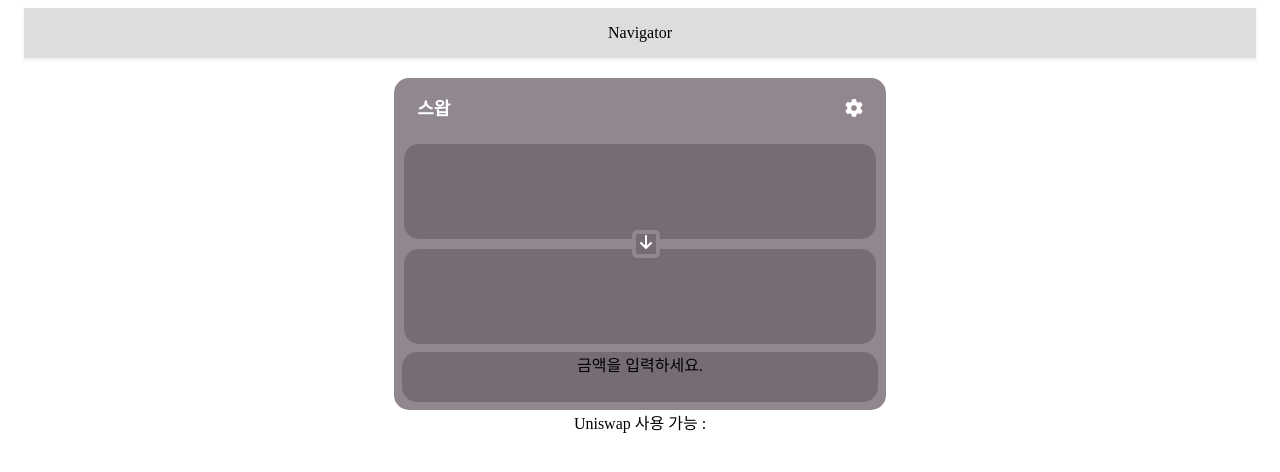
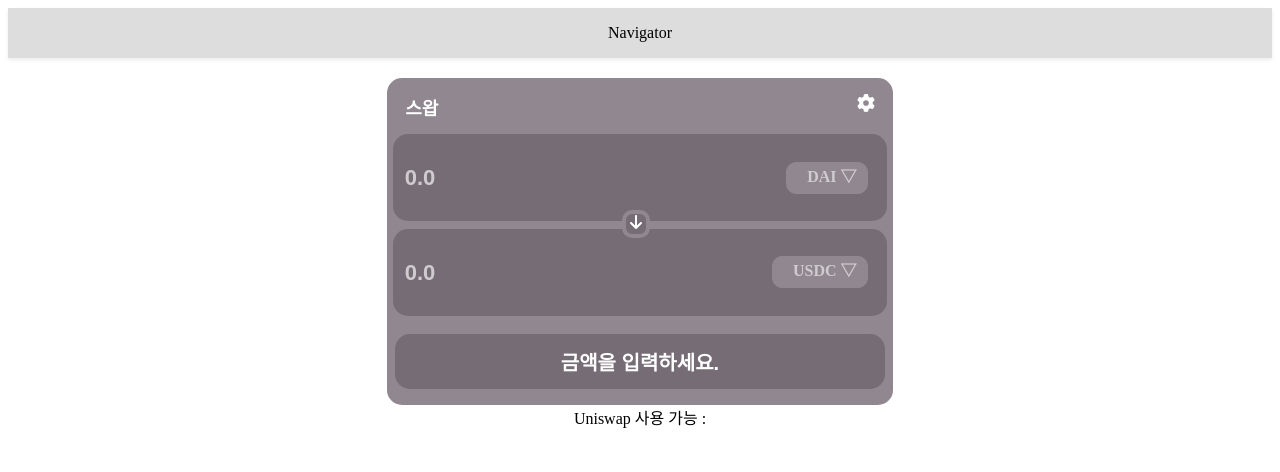
Before and after one commit to sp8190/uniswap-swap-ui, a React app: page / in a window 1280 px wide. Shown: the top 472 px of the page. Built offline with nearby package versions, Linux system fonts and the light colour scheme.

Commit message:
api left

```diff
--- a/package.json
+++ b/package.json
@@ -28,6 +28,7 @@
     "@fortawesome/react-fontawesome": "^0.2.0",
     "@tanstack/react-query": "^4.24.9",
     "@tanstack/react-query-devtools": "^4.24.9",
+    "axios": "^1.3.3",
     "react": "^18.2.0",
     "react-dom": "^18.2.0",
     "styled-components": "^5.3.6"
--- a/src/App.tsx
+++ b/src/App.tsx
@@ -3,8 +3,8 @@ import SwapUI from "./screen/SwapUI";
 import styled from "styled-components";
 
 const Wrapper = styled.div`
-  padding-left: 1rem;
-  padding-right: 1rem;
+  // padding-left: 1rem;
+  // padding-right: 1rem;
 `;
 
 export default function App() {
--- a/src/modal/SwapModal.tsx
+++ b/src/modal/SwapModal.tsx
@@ -1,23 +1,169 @@
+import { PropsWithChildren } from "react";
+import { FontAwesomeIcon } from "@fortawesome/react-fontawesome";
+import { faX, faPenToSquare } from "@fortawesome/free-solid-svg-icons";
+import { useState } from "react";
 import styled from "styled-components";
 
-const Wrapper = styled.div`
-  padding-left: 1rem;
-  padding-right: 1rem;
-  // text-align: center;
-  margin: 0 auto;
+interface ModalDefaultType {
+  onClickToggleModal: () => void;
+  nameChange: () => void;
+  children: boolean;
+}
+
+export default function Modal({
+  onClickToggleModal,
+  nameChange,
+  children,
+}: PropsWithChildren<ModalDefaultType>) {
+  // children === true 위에 버튼
+  // children === false 아래에 버튼
+  const [isText, setText] = useState<string>("");
+
+  const TextChange = (
+    e: React.ChangeEvent<HTMLTextAreaElement | HTMLInputElement>
+  ) => {
+    setText(e.target.value);
+  };
+  return (
+    <ModalWrapper>
+      <DialogBox>
+        <SwapText>
+          <span className="left_text">토큰 선택</span>
+          <FontAwesomeIcon
+            icon={faX}
+            className="right_icon"
+            onClick={(e: React.MouseEvent) => {
+              e.preventDefault();
+              if (onClickToggleModal) {
+                onClickToggleModal();
+              }
+            }}
+          />
+        </SwapText>
+        <SearchBox>
+          <input
+            id="first"
+            type="string"
+            className="InputCoinName"
+            placeholder="이름 검색 또는 주소 붙여 넣기"
+            value={isText}
+            onChange={TextChange}
+          />
+        </SearchBox>
+        <SearchHistory>{/* 검색 기록 */}</SearchHistory>
+        <CoinList>{/* 토큰 리스트 */}</CoinList>
+        <CoinManage>
+          <div
+            onClick={() => {
+              alert("준비중입니다.");
+            }}
+            className="listManage"
+          >
+            <FontAwesomeIcon icon={faPenToSquare} />
+            <span>토큰 목록 관리</span>
+          </div>
+        </CoinManage>
+      </DialogBox>
+      <Backdrop
+        onClick={(e: React.MouseEvent) => {
+          e.preventDefault();
+
+          if (onClickToggleModal) {
+            onClickToggleModal();
+          }
+        }}
+      />
+    </ModalWrapper>
+  );
+}
+
+const ModalWrapper = styled.div`
+  display: flex;
+  width: 100%;
+  height: 100%;
+  align-items: center;
+  justify-content: center;
+`;
+const DialogBox = styled.dialog`
+  display: flex;
+  width: 60%;
+  height: 600px;
+  top: 10px;
+  flex-direction: column;
+  align-items: center;
+  border: none;
+  border-radius: 8px;
+  box-shadow: 0 0 30px rgba(30, 30, 30, 0.185);
+  box-sizing: border-box;
+  background-color: white;
+  z-index: 10000;
 `;
 
-export default function SwapModal() {
-  return (
-    <Wrapper>
-      <div>
-        토큰 선택
-        {/* 닫기 이미지 <div></div> */}
-        <div>이름 검색 또는 주소 붙여 넣기</div>
-        {/* 최근 검색 토큰들 <div></div> */}
-        {/* 검색하는 토큰 목록 <div></div> */}
-        <div>토큰 목록 관리</div>
-      </div>
-    </Wrapper>
-  );
-}
+const SwapText = styled.div`
+  display: flex;
+  width: 100%;
+  height: 70px;
+  color: #000000;
+  align-items: center;
+  justify-content: center;
+  .left_text {
+    font-size: 18px;
+    font-weight: bold;
+    margin-right: auto;
+    margin-left: 18px;
+  }
+  .right_icon {
+    width: 18px;
+    height: 18px;
+    margin-top: 4px;
+    margin-right: 18px;
+    cursor: pointer;
+  }
+`;
+const SearchBox = styled.div`
+  display: flex;
+  width: 100%;
+  height: 55px;
+  .InputCoinName {
+    width: 97%;
+    text-indent: 10px;
+    font-size: 16px;
+    border: 2px solid #908790;
+    border-radius: 15px;
+    color: #000000;
+    background: #ffffff;
+  }
+`;
+
+const SearchHistory = styled.div`
+  display: flex;
+  width: 100%;
+  height: 100px;
+  border-bottom: 1px solid;
+`;
+const CoinList = styled.div`
+  display: flex;
+  width: 100%;
+  height: 300px;
+  border-bottom: 1px solid;
+`;
+const CoinManage = styled.span`
+  display: flex;
+  width: 100%;
+  height: 80px;
+  align-items: center;
+  justify-content: center;
+  color: #5babab;
+  .listManage {
+    cursor: pointer;
+  }
+`;
+
+const Backdrop = styled.div`
+  width: 100vw;
+  height: 100vh;
+  position: fixed;
+  top: 0;
+  z-index: 9999;
+  background-color: rgba(0, 0, 0, 0.2);
+`;
--- a/src/screen/SwapUI.tsx
+++ b/src/screen/SwapUI.tsx
@@ -1,16 +1,172 @@
 import SwapModal from "../modal/SwapModal";
 import styled from "styled-components";
+import axios from "axios";
+import { useQuery } from "@tanstack/react-query";
 import { faGear, faArrowDown } from "@fortawesome/free-solid-svg-icons";
 import { FontAwesomeIcon } from "@fortawesome/react-fontawesome";
+import { useState, useCallback } from "react";
+
+type Information = { first: undefined | number; second: undefined | number };
+type CoinInfo = { id: string };
+const url = `https://api.coingecko.com/api/v3/simple/price?vs_currencies=USD&ids=`;
+
+export default function SwapUI() {
+  const [isOpenModal, setOpenModal] = useState<boolean>(false);
+  const [isNumModal, setNumModal] = useState<boolean>(false);
+  const [isCoin, setCoin] = useState<CoinInfo[]>([
+    { id: "DAI" },
+    { id: "USDC" },
+  ]);
+  const [isNumber, setNumber] = useState<Information>({
+    first: undefined,
+    second: undefined,
+  });
+  const onClickToggleModal = useCallback(() => {
+    setOpenModal(!isOpenModal);
+  }, [isOpenModal]);
+
+  // 바꿔야함
+  const nameChange = useCallback(() => {
+    setOpenModal(!isOpenModal);
+  }, [isOpenModal]);
+
+  // const axiosFirstCoin = () => {
+  //   return axios.get(url + isCoin[0].id);
+  // };
+  // const axiosSecondCoin = () => {
+  //   return axios.get(url + isCoin[1].id);
+  // };
+
+  // const firstCoin = useQuery(["first"], axiosFirstCoin);
+  // const secondCoin = useQuery(["second"], axiosSecondCoin);
+
+  const { first, second } = isNumber;
+
+  const NumberChange = (
+    e: React.ChangeEvent<HTMLTextAreaElement | HTMLInputElement>
+  ) => {
+    if (Number(e.target.value) === 0 || e.target.value === undefined) {
+      setNumber({
+        ...isNumber,
+        [e.target.id]: undefined,
+      });
+    } else {
+      setNumber({
+        ...isNumber,
+        [e.target.id]: Number(e.target.value),
+      });
+    }
+  };
+
+  const onStart = () => {
+    alert("준비 중입니다.");
+  };
+  const onCheckList = (): boolean => {
+    const listComponent = Object(isNumber);
+    if (listComponent.first === 0 || listComponent.first === undefined)
+      return false;
+    else if (listComponent.second === 0 || listComponent.second === undefined)
+      return false;
+    else {
+      return true;
+    }
+  };
+
+  return (
+    <Wrapper>
+      <div className="rounded">
+        <SwapText>
+          <span className="left_text">스왑</span>
+          <FontAwesomeIcon
+            icon={faGear}
+            className="right_icon"
+            // onClick={() => alert("준비 중입니다")}
+            onClick={() => alert(isCoin)}
+            // onClick={() => alert(isNumber.first + " " + isNumber.second)}
+          />
+        </SwapText>
+        <CoinBox>
+          <div className="InputBox">
+            <input
+              id="first"
+              type="number"
+              className="InputNumber"
+              step="0.0000000001"
+              placeholder="0.0"
+              value={first}
+              onChange={NumberChange}
+            />
+
+            <div
+              onClick={() => {
+                onClickToggleModal();
+                setNumModal(true);
+              }}
+              className="openModal"
+            >
+              <span className="text">{isCoin[0].id} ▽</span>
+            </div>
+          </div>
+          <div className="arrowDown">
+            <FontAwesomeIcon icon={faArrowDown} />
+          </div>
+          <div className="InputBox">
+            <input
+              id="second"
+              type="number"
+              className="InputNumber"
+              step="0.0000000001"
+              placeholder="0.0"
+              value={second}
+              onChange={NumberChange}
+            />
+            {isOpenModal && (
+              <SwapModal
+                onClickToggleModal={onClickToggleModal}
+                nameChange={nameChange}
+              >
+                {isNumModal}
+              </SwapModal>
+            )}
+            <div
+              onClick={() => {
+                onClickToggleModal();
+                setNumModal(false);
+              }}
+              className="openModal down"
+            >
+              <span className="text">{isCoin[1].id} ▽</span>
+            </div>
+          </div>
+        </CoinBox>
+
+        {onCheckList() ? (
+          <div>
+            <InfoBox>123123</InfoBox>
+            <SwapButton onClick={onStart} className="swap">
+              스왑
+            </SwapButton>
+          </div>
+        ) : (
+          <NoSwapButton onClick={onStart} className="noSwap" disabled>
+            금액을 입력하세요.
+          </NoSwapButton>
+        )}
+      </div>
+
+      <div>Uniswap 사용 가능 : {/* English 버튼 */}</div>
+    </Wrapper>
+  );
+}
 
 const Wrapper = styled.div`
   text-align: center;
   .rounded {
     margin: 0 0 0 30%;
-    padding-top: 1rem;
-    padding-bottom: 1rem;
+    padding-top: 16px;
+    padding-bottom: 16px;
     width: 40%;
-    height: 300px;
+
     border-radius: 15px;
     background: #908790;
   }
@@ -22,24 +178,41 @@ const SwapText = styled.div`
   .left_text {
     font-size: 18px;
     font-weight: bold;
-    margin-right: 40%;
+    margin-left: 18px;
+    float: left;
   }
   .right_icon {
     width: 18px;
     height: 18px;
-    margin-left: 40%;
+    margin-right: 18px;
+    float: right;
     cursor: pointer;
   }
 `;
 
 const CoinBox = styled.div`
+  position: relative;
   height: 200px;
-  position: relative;
-  .InputText {
-    position: relative;
-    margin: 10px;
+  input::-webkit-outer-spin-button,
+  input::-webkit-inner-spin-button {
+    -webkit-appearance: none;
+  }
+  input::placeholder {
+    color: #cfcbcf;
+  }
+
+  .InputBox {
     height: 95px;
+  }
+  .InputNumber {
+    width: 97%;
+    height: 85px;
+    text-indent: 10px;
+    font-size: 22px;
+    font-weight: bold;
+    border: none;
     border-radius: 15px;
+    color: #ffffff;
     background: #766c76;
   }
   .arrowDown {
@@ -49,54 +222,61 @@ const CoinBox = styled.div`
     height: 20px;
     background-color: #766c76;
     border: 4px solid #908790;
-    border-radius: 5px;
-    margin: -10px;
+    border-radius: 10px;
+    margin-top: -20px;
     z-index: 5;
     right: 48%;
     top: 48%;
   }
+  .openModal {
+    cursor: pointer;
+    position: absolute;
+    height: 30px;
+    background-color: #908790;
+    border: 1px solid #908790;
+    border-radius: 10px;
+    color: #cfcbcf;
+    right: 5%;
+    bottom: 70%;
+    z-index: 5;
+  }
+  .down {
+    bottom: 23%;
+  }
+  .text {
+    font-weight: bold;
+    vertical-align: sub;
+    padding-left: 10px;
+    margin: 10px;
+  }
 `;
 
-const SwapButton = styled.div`
-  padding-left: 1rem;
-  padding-right: 1rem;
+const SwapButton = styled.button`
+  width: 97%;
+  height: 55px;
+  border: none;
+  font-size: 20px;
+  font-weight: bold;
+  border-radius: 15px;
+  color: #ffffff;
+  background: #5babab;
+`;
 
-  margin: 0.5rem;
-  height: 50px;
+const NoSwapButton = styled.button`
+  width: 97%;
+  height: 55px;
+  border: none;
+  font-size: 20px;
+  font-weight: bold;
   border-radius: 15px;
+  color: #ffffff;
   background: #766c76;
 `;
 
-export default function SwapUI() {
-  return (
-    <Wrapper>
-      <div className="rounded">
-        <SwapText>
-          <span className="left_text">스왑</span>
-          <FontAwesomeIcon
-            icon={faGear}
-            className="right_icon"
-            onClick={() => alert("준비 중입니다")}
-          />
-        </SwapText>
-        <CoinBox>
-          <div className="InputText">
-            <div></div>
-            <div></div>
-          </div>
-          <div className="arrowDown">
-            <FontAwesomeIcon icon={faArrowDown} />
-          </div>
-          <div className="InputText">
-            <div></div>
-            <div></div>
-          </div>
-        </CoinBox>
-        <SwapButton>
-          <div>금액을 입력하세요.</div>
-        </SwapButton>
-      </div>
-      <div>Uniswap 사용 가능 : {/* English 버튼 */}</div>
-    </Wrapper>
-  );
-}
+const InfoBox = styled.div`
+  margin-bottom: 10px;
+  text-indent: 20px;
+  color: #ffffff;
+  font-weight: bold;
+  float: left;
+`;
```
Also changed, not shown: 1 other file (tests, documents, lock files or other folders).
